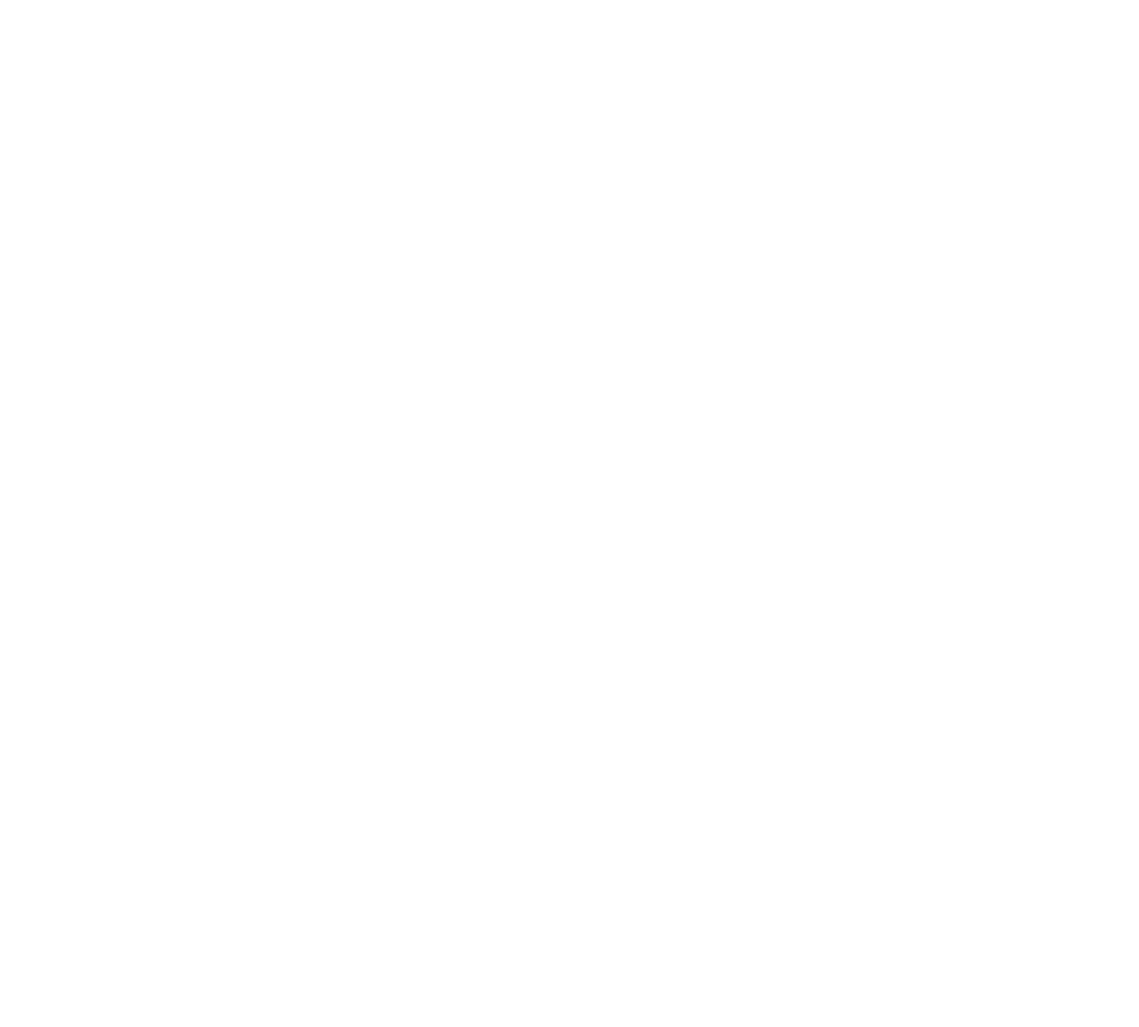
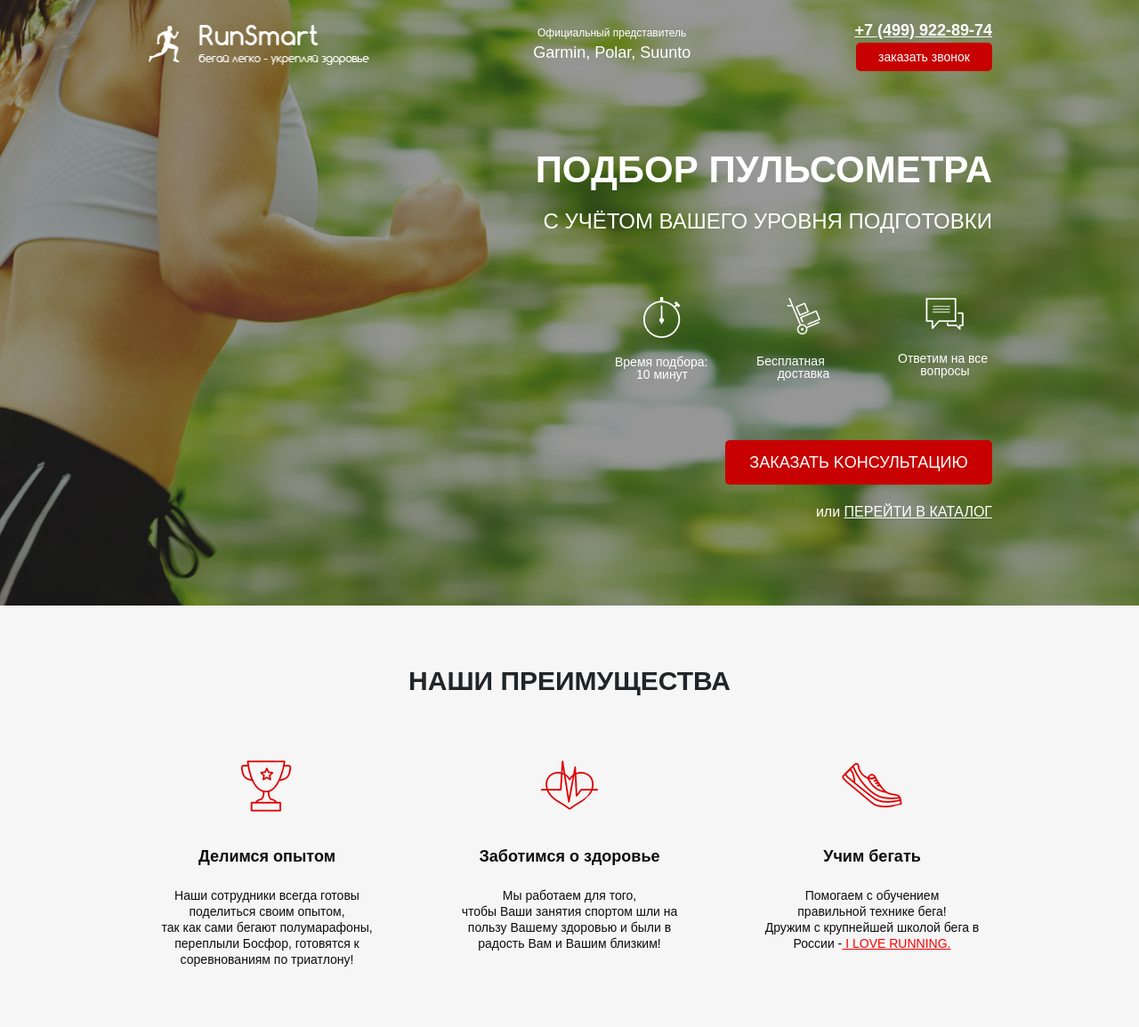
Before and after one commit to viku901/viku902.github.io, a plain HTML site: page index.html in a window 1280 px wide. Shown: the whole page at 89% size. Before the commit the page ends 800 px from the top, so only its background shows below. Drawn offline with Linux system fonts and the light colour scheme.

Commit message:
02.02.23

```diff
--- /dev/null
+++ b/css/blocks/header.min.css
@@ -0,0 +1 @@
+.header{display:flex;justify-content:space-between;justify-content:center}
--- /dev/null
+++ b/css/font.css.css
@@ -0,0 +1,111 @@
+/* This stylesheet generated by Transfonter (https://transfonter.org) on July 26, 2017 7:15 PM */
+
+@font-face {
+	font-family: 'Museo Sans Cyrl 500';
+	src: url('MuseoSansCyrl-500.eot');
+	src: local('MuseoSansCyrl-500'),
+		url('MuseoSansCyrl-500.eot?#iefix') format('embedded-opentype'),
+		url('MuseoSansCyrl-500.woff') format('woff'),
+		url('MuseoSansCyrl-500.ttf') format('truetype');
+	font-weight: normal;
+	font-style: normal;
+}
+
+@font-face {
+	font-family: 'Museo Sans Cyrl 300';
+	src: url('MuseoSansCyrl-300Italic.eot');
+	src: local('MuseoSansCyrl-300Italic'),
+		url('MuseoSansCyrl-300Italic.eot?#iefix') format('embedded-opentype'),
+		url('MuseoSansCyrl-300Italic.woff') format('woff'),
+		url('MuseoSansCyrl-300Italic.ttf') format('truetype');
+	font-weight: 300;
+	font-style: italic;
+}
+
+@font-face {
+	font-family: 'Museo Sans Cyrl 500';
+	src: url('MuseoSansCyrl-500Italic.eot');
+	src: local('MuseoSansCyrl-500Italic'),
+		url('MuseoSansCyrl-500Italic.eot?#iefix') format('embedded-opentype'),
+		url('MuseoSansCyrl-500Italic.woff') format('woff'),
+		url('MuseoSansCyrl-500Italic.ttf') format('truetype');
+	font-weight: normal;
+	font-style: italic;
+}
+
+@font-face {
+	font-family: 'Museo Sans Cyrl 900';
+	src: url('MuseoSansCyrl-900.eot');
+	src: local('MuseoSansCyrl-900'),
+		url('MuseoSansCyrl-900.eot?#iefix') format('embedded-opentype'),
+		url('MuseoSansCyrl-900.woff') format('woff'),
+		url('MuseoSansCyrl-900.ttf') format('truetype');
+	font-weight: bold;
+	font-style: normal;
+}
+
+@font-face {
+	font-family: 'Museo Sans Cyrl 700';
+	src: url('MuseoSansCyrl-700.eot');
+	src: local('MuseoSansCyrl-700'),
+		url('MuseoSansCyrl-700.eot?#iefix') format('embedded-opentype'),
+		url('MuseoSansCyrl-700.woff') format('woff'),
+		url('MuseoSansCyrl-700.ttf') format('truetype');
+	font-weight: normal;
+	font-style: normal;
+}
+
+@font-face {
+	font-family: 'Museo Sans Cyrl 700';
+	src: url('MuseoSansCyrl-700Italic.eot');
+	src: local('MuseoSansCyrl-700Italic'),
+		url('MuseoSansCyrl-700Italic.eot?#iefix') format('embedded-opentype'),
+		url('MuseoSansCyrl-700Italic.woff') format('woff'),
+		url('MuseoSansCyrl-700Italic.ttf') format('truetype');
+	font-weight: normal;
+	font-style: italic;
+}
+
+@font-face {
+	font-family: 'Museo Sans Cyrl 300';
+	src: url('MuseoSansCyrl-300.eot');
+	src: local('MuseoSansCyrl-300'),
+		url('MuseoSansCyrl-300.eot?#iefix') format('embedded-opentype'),
+		url('MuseoSansCyrl-300.woff') format('woff'),
+		url('MuseoSansCyrl-300.ttf') format('truetype');
+	font-weight: 300;
+	font-style: normal;
+}
+
+@font-face {
+	font-family: 'Museo Sans Cyrl 100';
+	src: url('MuseoSansCyrl-100.eot');
+	src: local('MuseoSansCyrl-100'),
+		url('MuseoSansCyrl-100.eot?#iefix') format('embedded-opentype'),
+		url('MuseoSansCyrl-100.woff') format('woff'),
+		url('MuseoSansCyrl-100.ttf') format('truetype');
+	font-weight: 300;
+	font-style: normal;
+}
+
+@font-face {
+	font-family: 'Museo Sans Cyrl 100';
+	src: url('MuseoSansCyrl-100Italic.eot');
+	src: local('MuseoSansCyrl-100Italic'),
+		url('MuseoSansCyrl-100Italic.eot?#iefix') format('embedded-opentype'),
+		url('MuseoSansCyrl-100Italic.woff') format('woff'),
+		url('MuseoSansCyrl-100Italic.ttf') format('truetype');
+	font-weight: 300;
+	font-style: italic;
+}
+
+@font-face {
+	font-family: 'Museo Sans Cyrl 900';
+	src: url('MuseoSansCyrl-900Italic.eot');
+	src: local('Museo Sans Cyrl 900 Italic'), local('MuseoSansCyrl-900Italic'),
+		url('MuseoSansCyrl-900Italic.eot?#iefix') format('embedded-opentype'),
+		url('MuseoSansCyrl-900Italic.woff') format('woff'),
+		url('MuseoSansCyrl-900Italic.ttf') format('truetype');
+	font-weight: bold;
+	font-style: italic;
+}
--- a/index.html
+++ b/index.html
@@ -4,10 +4,91 @@
     <meta charset="UTF-8">
     <meta http-equiv="X-UA-Compatible" content="IE=edge">
     <meta name="viewport" content="width=device-width, initial-scale=1.0">
+    <link rel="stylesheet" href="css/bootstrap-reboot.min.css">
+    <link rel="stylesheet" href="css/font.css.css">
+    <link rel="stylesheet" href="css/style.min.css ">
     <title>Pulse</title>
 </head>
 <body>
+    <div class="promo">
+        <div class="container">
+            <header class="header">
+                <div class="header__logo">
+                    <a href="#">
+                        <img src="icons/logo/running-man-2-64.png" alt="">
+                    </a>
 
+                </div>
+                <div class="header__official">
+                    Официальный представитель
+                    <span>Garmin, Polar, Suunto</span>
+
+                </div>
+                <div class="header__contacts">
+                    <a href="tel:+74999228974" class="header__phone">+7 (499) 922-89-74</a>
+                    <button class="button">заказать звонок</button>
+                </div>
+            </header>
+            <div class="promo__wrapper">
+                <h1 class="promo__header">Подбор пульсометра</h1>
+                <h2 class="promo__subheader">с учётом Вашего уровня подготовки</h2>
+
+                <div class="promo__icons">
+                    <div class="promo__icon">
+                        <img src="icons/first/019_timer_time_stopwatch_2-64.png" alt="timer">
+                        Время подбора:
+                        10 минут
+                    </div>
+                    <div class="promo__icon">
+                        <img src="icons/first/app 08 hand cart 64.png" alt="hand-cart">
+                        Бесплатная
+                        доставка
+                    </div>
+                    <div class="promo__icon">
+                        <img src="icons/first/messages 64.png" alt="messages">
+                        Ответим
+                        на все вопросы
+                    </div>
+                </div>
+
+                <button class="button button_main">заказать KОНСУЛЬТАЦИЮ</button>
+                <div class="promo_link">
+                    или
+                    <a href="#">ПЕРЕЙТИ В КАТАЛОГ</a>
+                </div>
+            </div>
+
+        </div>
+    </div>
+
+<div class="advantages">
+    <div class="container">
+    <h2 class="advantages__header">НАШИ ПРЕИМУЩЕСТВА</h2>
+    <div class="advantages__wrapper">
+    <div class="advantages__item">
+        <div class="advantages__icon">
+            <img src="icons/second/cup.png" alt="cup">
+            <div class="advantages__subheader">Делимся опытом</div>
+            <div class="advantages__desc">Наши сотрудники всегда готовы поделиться своим опытом,<br> так как сами бегают полумарафоны, переплыли Босфор, готовятся к соревнованиям по триатлону!</div>
+        </div>
+    </div>
+    <div class="advantages__item">
+        <div class="advantages__icon">
+            <img src="icons/second/heart.png" alt="heart">
+            <div class="advantages__subheader">Заботимся о здоровье</div>
+            <div class="advantages__desc">Мы работаем для того,<br>чтобы Ваши занятия спортом шли на пользу Вашему здоровью и были в радость Вам и Вашим близким!</div>
+        </div>
+    </div>
+    <div class="advantages__item">
+        <div class="advantages__icon">
+            <img src="icons/second/shoe.png" alt="shoe">
+            <div class="advantages__subheader">Учим бегать</div>
+            <div class="advantages__desc">Помогаем с обучением <br>правильной технике бега!<br> Дружим с крупнейшей школой бега в России -<a href="#"> I LOVE RUNNING.</a></div>
+        </div>
+    </div>
+    </div>
+    </div>
+</div>
 
 </body>
 </html>
--- a/sass/base/_variables.scss
+++ b/sass/base/_variables.scss
@@ -0,0 +1 @@
+$main-color : #C70101;
--- /dev/null
+++ b/sass/blocks/_advantages.scss
@@ -0,0 +1,47 @@
+.advantages{
+    min-height: 470px;
+    padding: 70px 0 67px 0;
+    background: #F6F6F6;
+    &__header{
+        text-align: center;
+        font-weight: 700;
+        font-size: 30px;
+        line-height: 30px;
+
+    }
+    &__wrapper{
+        display: flex;
+        justify-content: space-between;
+
+    }
+    &__item{
+        width: 270px;
+        text-align: center;
+        margin-top: 60px;
+    }
+    &__icon{
+            img{
+                display: block;
+                margin: 0 auto;
+            }
+        }
+    &__subheader{
+        margin-top: 35px;
+        font-weight: 700;
+        font-size: 18px;
+        line-height: 29px;
+        color: #0D0D0D;
+    }
+    &__desc{
+        margin-top: 20px;
+        font-weight: 300;
+        font-size: 14px;
+        line-height: 18px;
+        color: #0D0D0D;
+        a{
+            color: #FF0000;
+        }
+    }
+
+
+}
--- /dev/null
+++ b/sass/blocks/_buttons.scss
@@ -0,0 +1,17 @@
+.button{
+    width: 153px;
+    height: 32px;
+    background: $main-color;
+    border-radius: 5px;
+    border: none;
+    font-weight: 500;
+    font-size: 14px;
+    color: #FFFFFF;
+    &_main{
+        width: 300px;
+        height: 50px;
+        font-size: 18px;
+        text-transform: uppercase;
+        margin-top: 67px;
+    }
+}
--- /dev/null
+++ b/sass/blocks/_header.scss
@@ -0,0 +1,37 @@
+.header {
+    display: flex;
+    justify-content: space-between;
+    align-items: center;
+    &__logo {
+        width: 250px;
+        img {
+            width: 100%;
+        }
+    }
+    &__official {
+        font-weight: 500;
+        font-size: 12px;
+        color: #FFFFFF;
+        text-align: center;
+        span{
+            display: block;
+            font-size: 18px;
+        }
+    }
+    &__phone{
+        display: block;
+        color: #FFFFFF;
+        font-weight: 700;
+        font-size: 18px;
+        &:hover{
+            color: #fff;
+            text-decoration: none;
+        }
+    }
+    &__contacts {
+        display: flex;
+        flex-direction: column;
+        align-items:flex-end;
+    }
+
+}
--- /dev/null
+++ b/sass/blocks/_promo.scss
@@ -0,0 +1,57 @@
+.promo{
+    min-height: 650px;
+    padding: 21px 0 93px 0;
+    background: url(../img/first/bg.png) center (center/cover) no-repeat;
+    &__wrapper{
+        display: flex;
+        flex-direction: column;
+        align-items:flex-end;
+        margin-top: 90px;
+    }
+    &__header{
+        text-transform: uppercase;
+        color: #FFFFFF;
+        font-weight: 700;
+        font-size: 42px;
+        line-height: 42px;
+    }
+    &__subheader{
+        margin-top: 17px;
+        color: #FFFFFF;
+        font-weight: 500;
+        font-size: 24px;
+        text-transform: uppercase;
+        line-height: 24px;
+    }
+    &__icons{
+        margin-top: 65px;
+        width: 424px;
+        display: flex;
+        justify-content: space-between;
+    }
+    &__icon{
+        width: 106px;
+        text-align-last: center;
+        color: #FFFFFF;
+        font-weight: 500;
+        font-size: 14px;
+        line-height: 14px;
+        img{
+            display: block;
+            margin: 0 auto;
+            margin-bottom: 20px;
+        }
+    }
+    &_link{
+        font-weight: 500;
+        font-size: 16px;
+        line-height: 25px;
+        color: #FFFFFF;
+        margin-top: 18px;
+        a {
+            text-decoration: underline;
+            text-transform: uppercase;
+            color:#FFFFFF;
+        }
+    }
+}
--- a/sass/style.scss
+++ b/sass/style.scss
@@ -8,3 +8,9 @@
     max-width: 950px;
     margin: 0 auto;
 }
+
+
+@import 'blocks/promo';
+@import 'blocks/header';
+@import 'blocks/buttons';
+@import 'blocks/advantages'
```
Also changed, not shown: css/bootstrap-grid.min.css (added), css/bootstrap-reboot.min.css (added), css/style.min.css.
